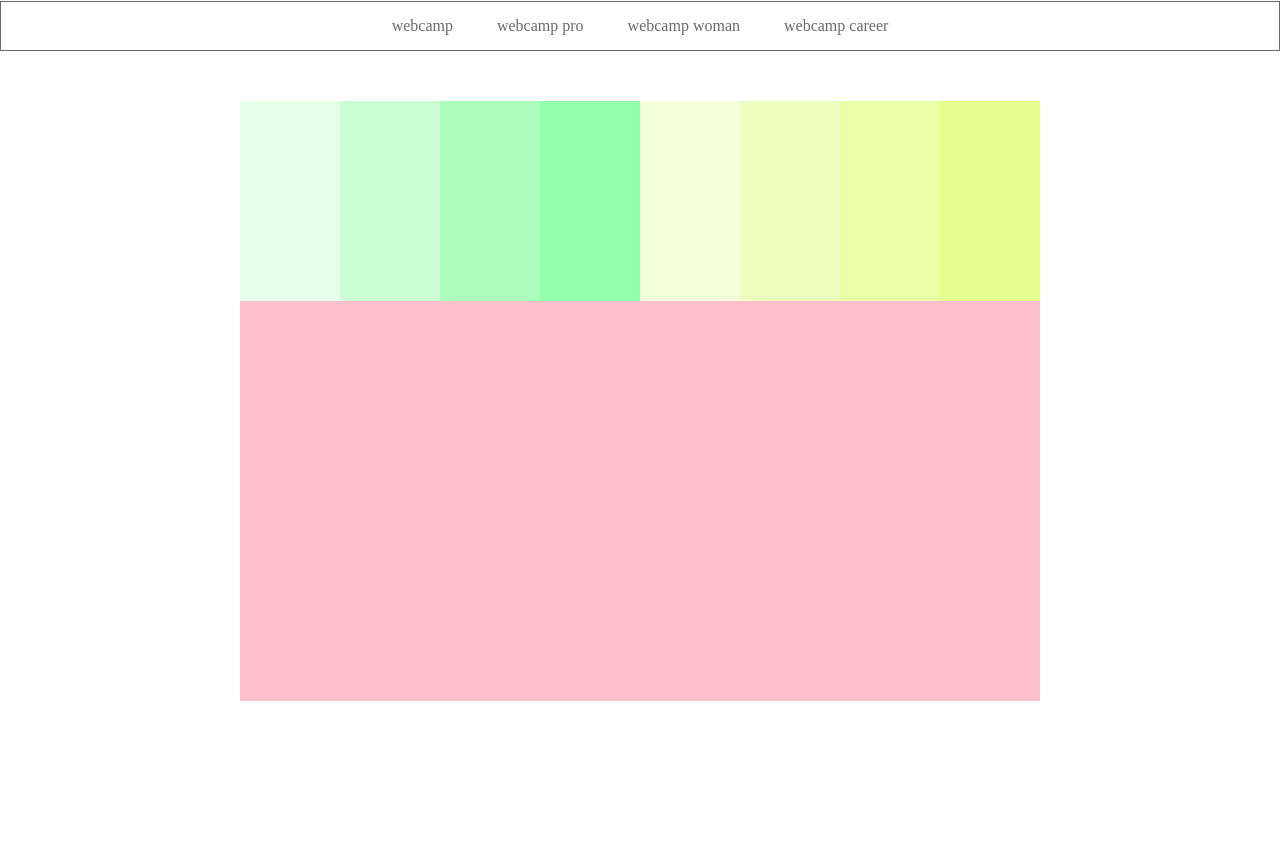
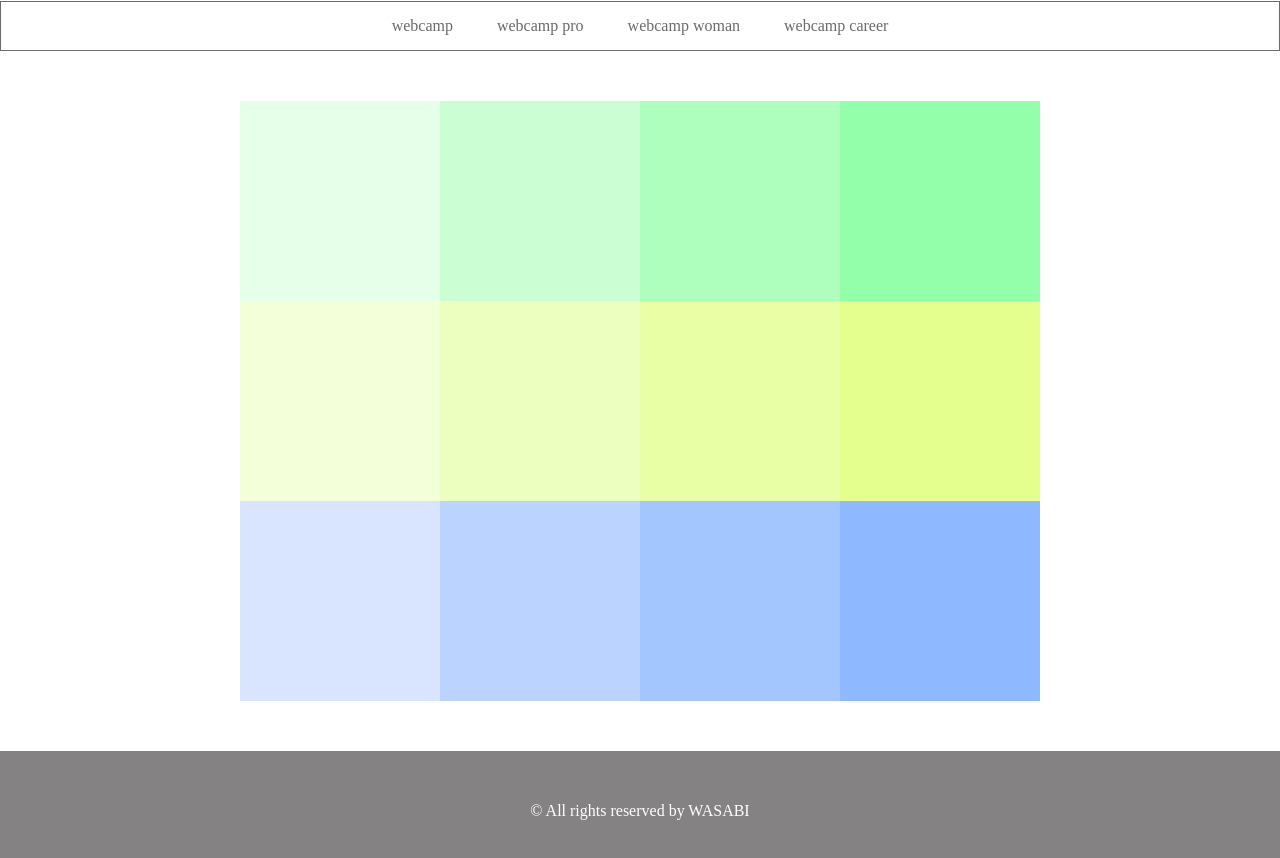
Before and after one commit to Seiya-wasabi/chapter5_exercise, a plain HTML site: page index.html in a window 1280 px wide. Shown: the part 76-934 px from the top of the page. Before the commit the page ends 827 px from the top, so only its background shows below. Drawn offline with Linux system fonts and the light colour scheme.

Commit message:
やっと出来たーー

```diff
--- a/index.html
+++ b/index.html
@@ -33,16 +33,15 @@
       <div class="color6"></div>
       <div class="color7"></div>
       <div class="color8"></div>
-    </div>
 
-    <div class="blue">
       <div class="color9"></div>
       <div class="color10"></div>
       <div class="color11"></div>
       <div class="color12"></div>
-    </div>
-
   </div>
+<footer>
+  <p>© All rights reserved by WASABI</p>
+</footer>
 
 </body>
 </html>
--- a/style.css
+++ b/style.css
@@ -32,6 +32,7 @@ header {
   margin-left: auto;
   background-color: pink;
   display: flex;
+  flex-wrap: wrap;
 }
 
 .color1 {
@@ -77,3 +78,35 @@ header {
   height: 200px;
   background-color: #e4ff8d;
 }
+.color9 {
+  width: 200px;
+  height: 200px;
+  background-color: #d9e5ff;
+}
+.color10 {
+  width: 200px;
+  height: 200px;
+  background-color: #bad3ff;
+}
+.color11 {
+  width: 200px;
+  height: 200px;
+  background-color: #a4c6ff;
+}
+.color12 {
+  width: 200px;
+  height: 200px;
+  background-color: #8eb8ff;
+}
+
+footer {
+  background-color: #848282;
+  height: 120px;
+  width: 100%;
+  text-align: center;
+}
+
+footer>p {
+  color: #fff;
+  line-height: 120px;
+}
```
